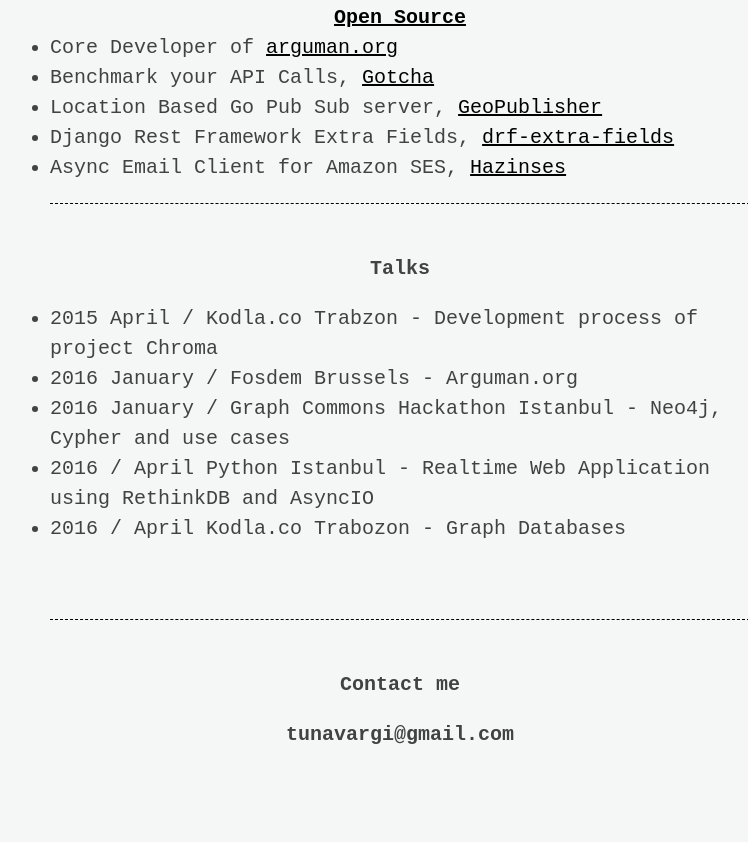
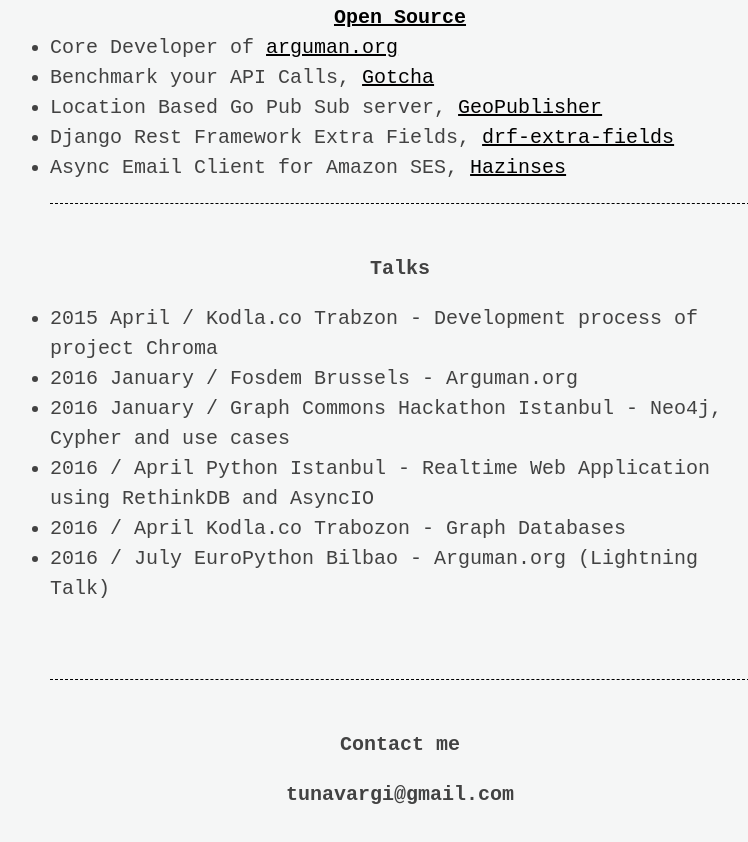
Before and after one commit to tunavargi/vargi.github.io, a plain HTML site: page index.html in a window 1280 px wide. Shown: the part 915-1757 px from the top of the page, without its empty margins (240-988 px from the left). Before the commit the page ends 1725 px from the top, so only its background shows below. Drawn offline with Linux system fonts and the light colour scheme.

Commit message:
Update index.html

```diff
--- a/index.html
+++ b/index.html
@@ -155,6 +155,8 @@
       <li>2016 January / Graph Commons Hackathon Istanbul - Neo4j, Cypher and use cases</li>
       <li>2016 / April Python Istanbul - Realtime Web Application using RethinkDB and AsyncIO </li>
       <li>2016 / April Kodla.co Trabozon - Graph Databases</li>
+      <li>2016 / July EuroPython Bilbao - Arguman.org (Lightning Talk) </li>
+
     </ul>
 
     <hr style="margin: 20px 0 50px 0;">
```
